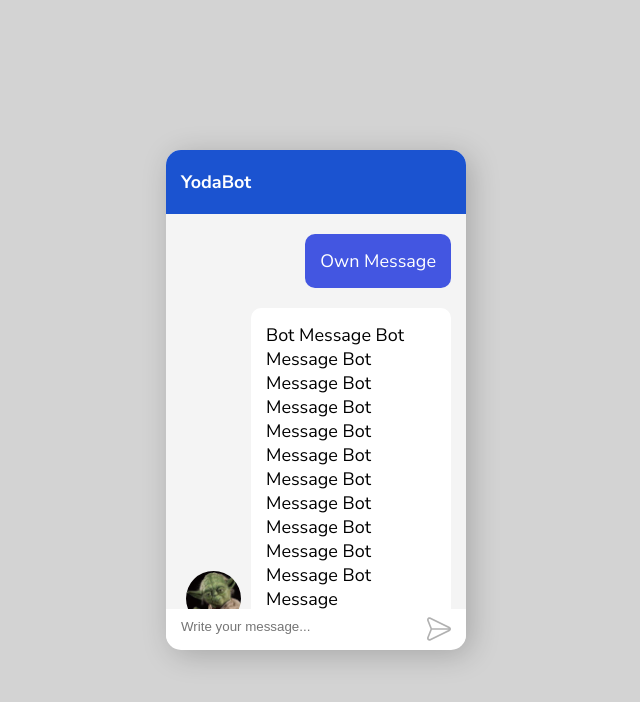
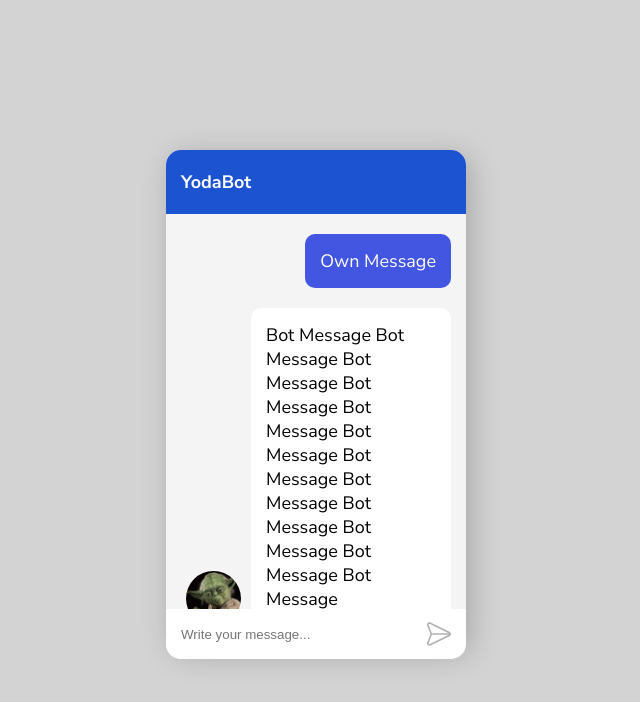
Before and after one commit to kaiospitz/chatbot-frontend-vue-nuxt, a Nuxt app: page / in a window 1280 px wide. Shown: the top 702 px of the page, without its empty margins (324-964 px from the left). Built offline with nearby package versions, Linux system fonts and the light colour scheme.

Commit message:
Chatbox input height

```diff
--- a/assets/sass/global.scss
+++ b/assets/sass/global.scss
@@ -90,7 +90,7 @@ div.main {
   }
 
   form {
-    height: 40px;
+    height: 50px;
     background-color: #fff;
     display: flex;
     justify-content: space-between;
@@ -98,7 +98,7 @@ div.main {
     border-radius: 0 0 15px 15px;
 
     input {
-      height: 35px;
+      height: 50px;
       padding: 0 0 0 15px;
       border: 0;
       width: 80%;
```
